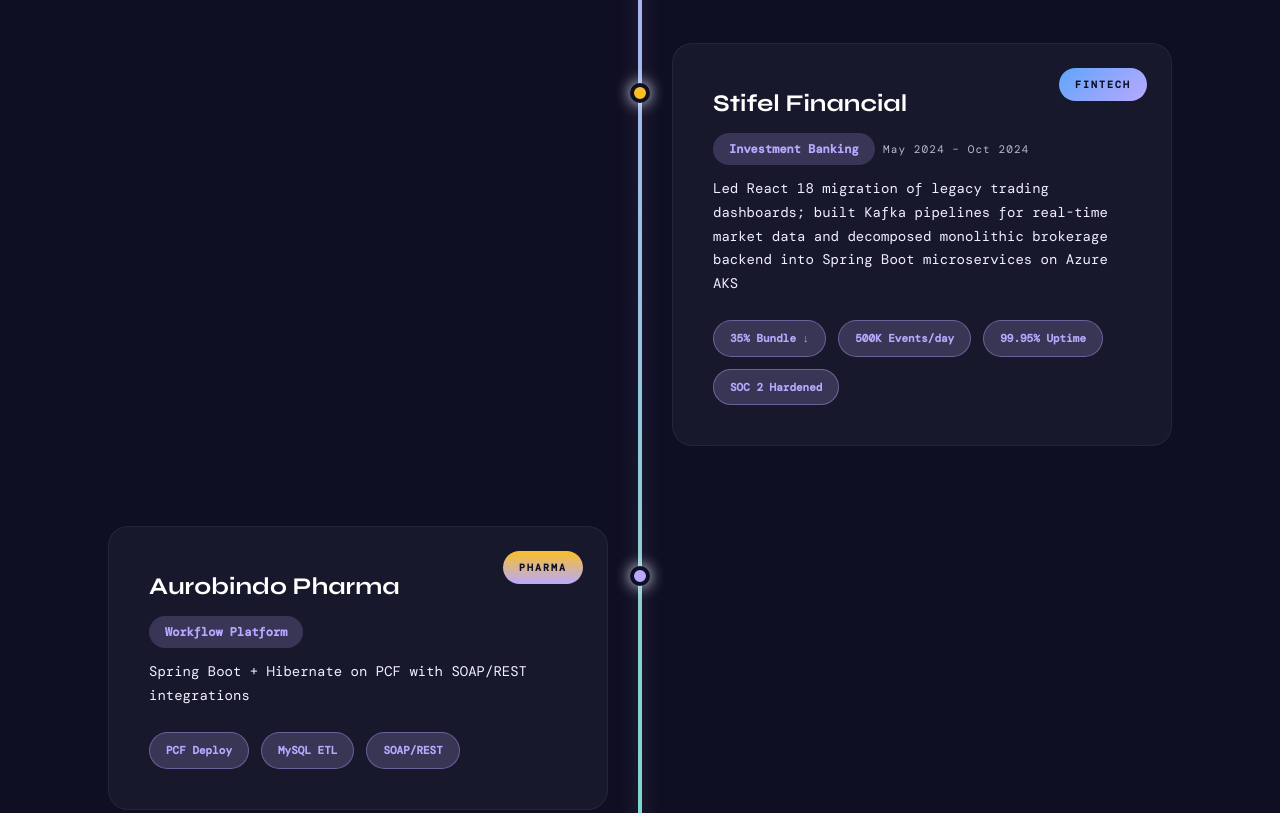
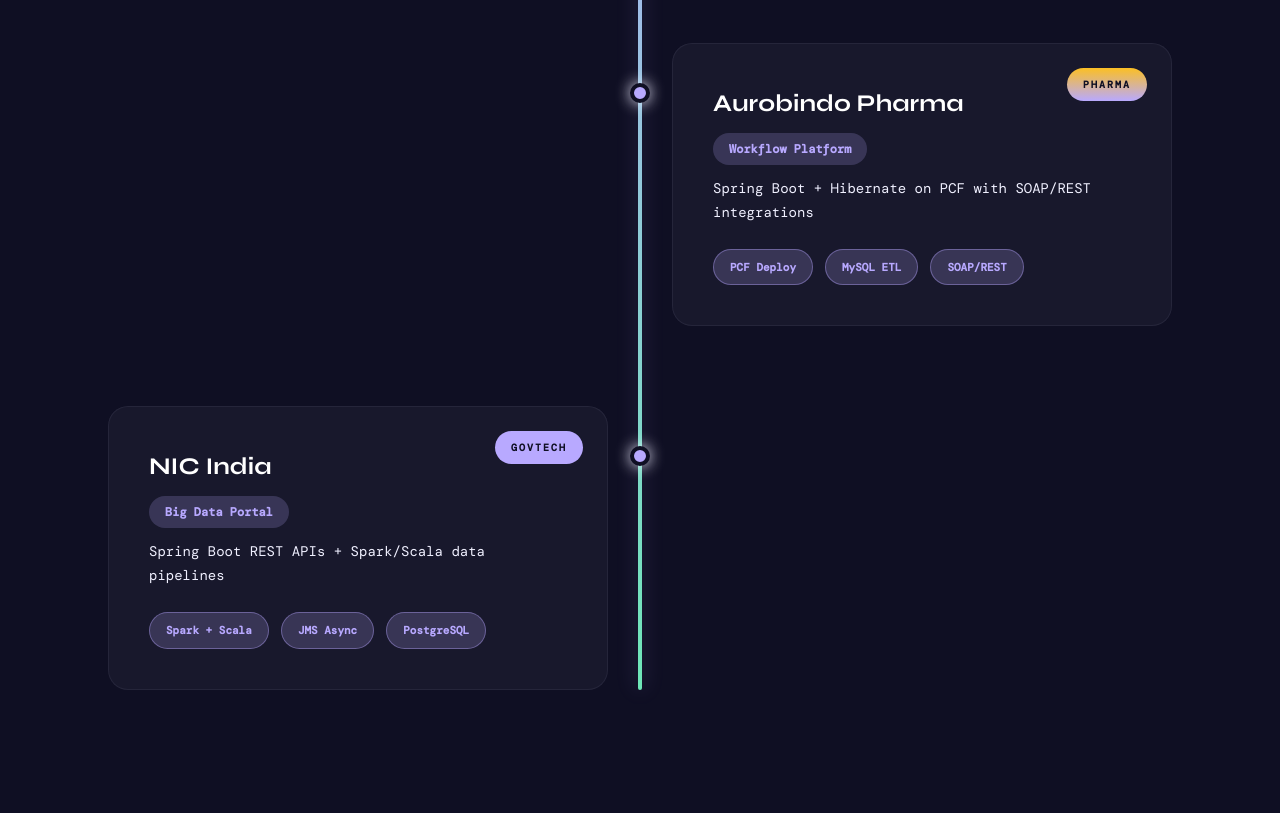
Before and after one commit to rachana-9100/rachana-9100.github.io, a plain HTML site: page index.html in a window 1280 px wide. Shown: the part 2300-3113 px from the top of the page. Drawn offline with nearby package versions, Linux system fonts and the light colour scheme; a web font is replaced by a local one.

Commit message:
Update index.html

```diff
--- a/index.html
+++ b/index.html
@@ -876,25 +876,6 @@
     </div>
 
     <div class="timeline-item">
-      <div class="timeline-dot accent3"></div>
-      <div class="exp-card glass-card">
-        <div class="card-badge fintech">FinTech</div>
-        <div class="card-header">
-          <h3>Stifel Financial</h3>
-          <span class="role-badge">Investment Banking</span>
-          <span class="date-badge">May 2024 – Oct 2024</span>
-        </div>
-        <p>Led React 18 migration of legacy trading dashboards; built Kafka pipelines for real-time market data and decomposed monolithic brokerage backend into Spring Boot microservices on Azure AKS</p>
-        <div class="impact-metrics">
-          <span>35% Bundle ↓</span>
-          <span>500K Events/day</span>
-          <span>99.95% Uptime</span>
-          <span>SOC 2 Hardened</span>
-        </div>
-      </div>
-    </div>
-
-    <div class="timeline-item">
       <div class="timeline-dot accent"></div>
       <div class="exp-card glass-card">
         <div class="card-badge pharma">Pharma</div>
@@ -978,19 +959,8 @@
       </div>
     </div>
 
-    <!-- STIFEL PROJECT — inserted as PROJECT / 05 -->
     <div class="project-card">
       <div class="project-num">PROJECT / 05</div>
-      <div class="project-name">Real-Time Trading Platform Modernization</div>
-      <div class="project-desc">Migrated legacy JSP/jQuery brokerage dashboards to React 18 + TypeScript; built Kafka market-data pipelines and decomposed monolith into 6 Spring Boot microservices on Azure AKS with Redis caching and SOC 2 security hardening.</div>
-      <div class="project-impact">35% Bundle ↓ · 500K Events/day · 99.95% Uptime · 2-week → 3-day releases</div>
-      <div class="project-tags">
-        <span class="project-tag">React 18</span><span class="project-tag">Apache Kafka</span><span class="project-tag">Azure AKS</span><span class="project-tag">Spring Boot</span><span class="project-tag">Redis</span><span class="project-tag">TypeScript</span>
-      </div>
-    </div>
-
-    <div class="project-card">
-      <div class="project-num">PROJECT / 06</div>
       <div class="project-name">Pharma Workflow System</div>
       <div class="project-desc">Full-stack pharma app on PCF using Spring Boot + Hibernate with SOAP/REST integrations and MySQL batch pipelines.</div>
       <div class="project-impact">PCF Deploy · SOAP/REST ETL · 15% Cost ↓</div>
@@ -1000,7 +970,7 @@
     </div>
 
     <div class="project-card">
-      <div class="project-num">PROJECT / 07</div>
+      <div class="project-num">PROJECT / 06</div>
       <div class="project-name">GovTech Big Data Portal</div>
       <div class="project-desc">Built citizen-facing government portals with Spark + Scala data pipelines and serverless AWS backends for scale.</div>
       <div class="project-impact">Spark + Scala · AWS Serverless · 30% Optimization ↑</div>
```
